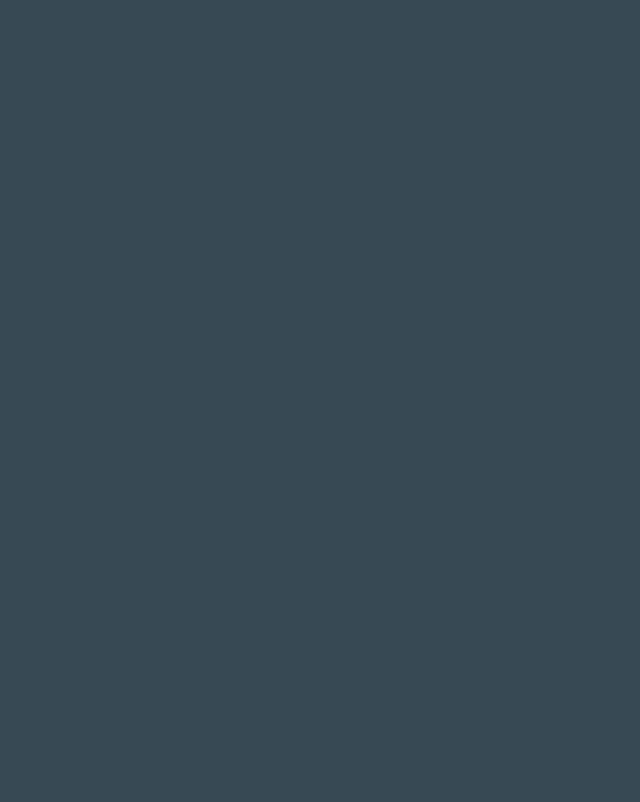
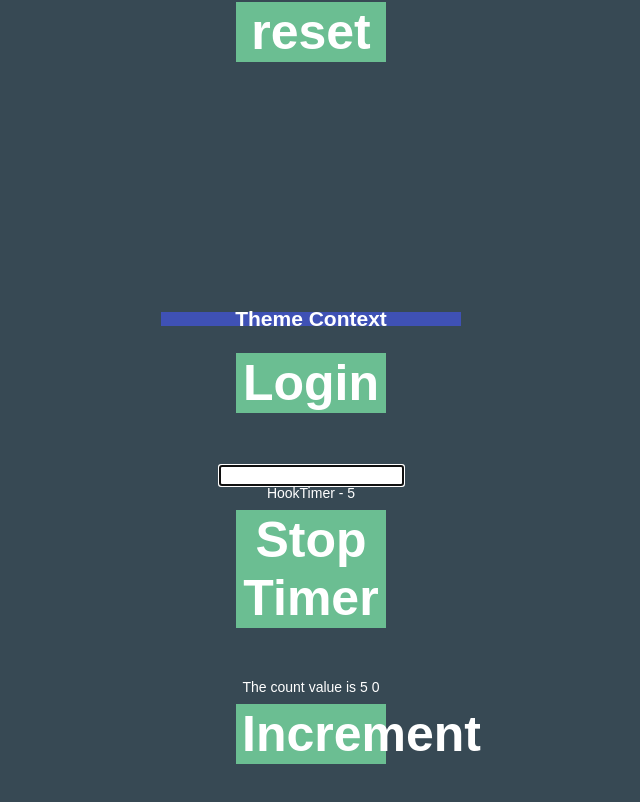
Before and after one commit to meriam-hamdaoui/react-typescript, a React (Create React App) app: page / in a window 1280 px wide. Shown: the part 1304-2106 px from the top of the page, without its empty margins (329-969 px from the left). Before the commit the page ends 800 px from the top, so only its background shows below. Built offline with nearby package versions, Linux system fonts and the light colour scheme.

Commit message:
class component

```diff
--- a/src/App.tsx
+++ b/src/App.tsx
@@ -12,7 +12,7 @@
 import { Input } from "./components/propsType/event-props/Input";
 import { Container } from "./components/propsType/Container";
 import LoggedIn from "./components/state-reducer/LoggedIn";
-// import UserS from "./components/state-reducer/UserS"; // user state
+import UserS from "./components/state-reducer/UserS"; // user state
 import Counter from "./components/state-reducer/Counter";
 import { ThemeContextProvider } from "./components/context/ThemeContext";
 import Box from "./components/context/Box";
@@ -20,6 +20,7 @@
 import { UserC } from "./components/context/UserC"; // user context
 import DomRef from "./components/refs/DomRef";
 import MutableRef from "./components/refs/MutableRef";
+import { CounterClass } from "./components/class/CounterClass";
 
 function App() {
   const personName = {
@@ -29,58 +30,66 @@
 
   return (
     <div className="App">
-      {/*
-        General props
+      {/************** General props **************/}
       <Greet name="Maya" messages={10} isLoggedIn={true} />
       <Person name={personName} />
       <PersonList names={nameList} />
       <Status status="loading" />
-      */}
 
-      {/*
-        Children props
+      <br />
+      <br />
+      <br />
+      {/*************  Children props*************/}
       <Heading>this is a children props type string</Heading>
       <Oscar>
         <Heading>The oscar goes to Leonardo Dicaprio</Heading>
       </Oscar>
-      */}
-
-      {/*
-        Event Props
+      <br />
+      <br />
+      <br />
+      {/*************** Event Props***************/}
       <Button
         handleClick={(event, id) =>
           alert(`event type is ${event.type} with id ${id}`)
         }
       />
       <Input handleChange={(e) => console.log(e?.target?.value)} />
-      */}
-      {/*
-        styling props
+      <br />
+      <br />
+      <br />
+      {/**************  styling props**************/}
       <Container styles={styleCSS} />
-       */}
-      {/*  states
-
+      <br />
+      <br />
+      <br />
+      {/******************  states******************/}
       <LoggedIn />
       <UserS />
       <Counter />
-       */}
-
-      {/*
-          react context
-
+      <br />
+      <br />
+      <br />
+      {/***************  react context***************/}
       <ThemeContextProvider>
         <Box />
       </ThemeContextProvider>
-
       <UserContextProvider>
         <UserC />
       </UserContextProvider>
-      */}
-      {/*
-      useRef react
+      <br />
+      <br />
+      <br />
+      {/****************  useRef react****************/}
       <DomRef />
-       */}
       <MutableRef />
+      <br />
+      <br />
+      <br />
+      {/**************class component **************/}
+      <CounterClass message="The count value is 5" />
+      <br />
+      <br />
+      <br />
     </div>
   );
 }
--- /dev/null
+++ b/src/components/class/CounterClass.tsx
@@ -0,0 +1,26 @@
+import { Component } from "react";
+
+type CounterProps = {
+  message: string;
+};
+
+type CounterState = {
+  count: number;
+};
+export class CounterClass extends Component<CounterProps, CounterState> {
+  state = {
+    count: 0,
+  };
+
+  handleClick = () =>
+    this.setState((prevState) => ({ count: prevState.count + 5 }));
+
+  render(): React.ReactNode {
+    return (
+      <div>
+        {this.props.message} {this.state.count} <br />
+        <button onClick={this.handleClick}>Increment</button>
+      </div>
+    );
+  }
+}
```
Lines whose indentation alone changed are shown as unchanged.
